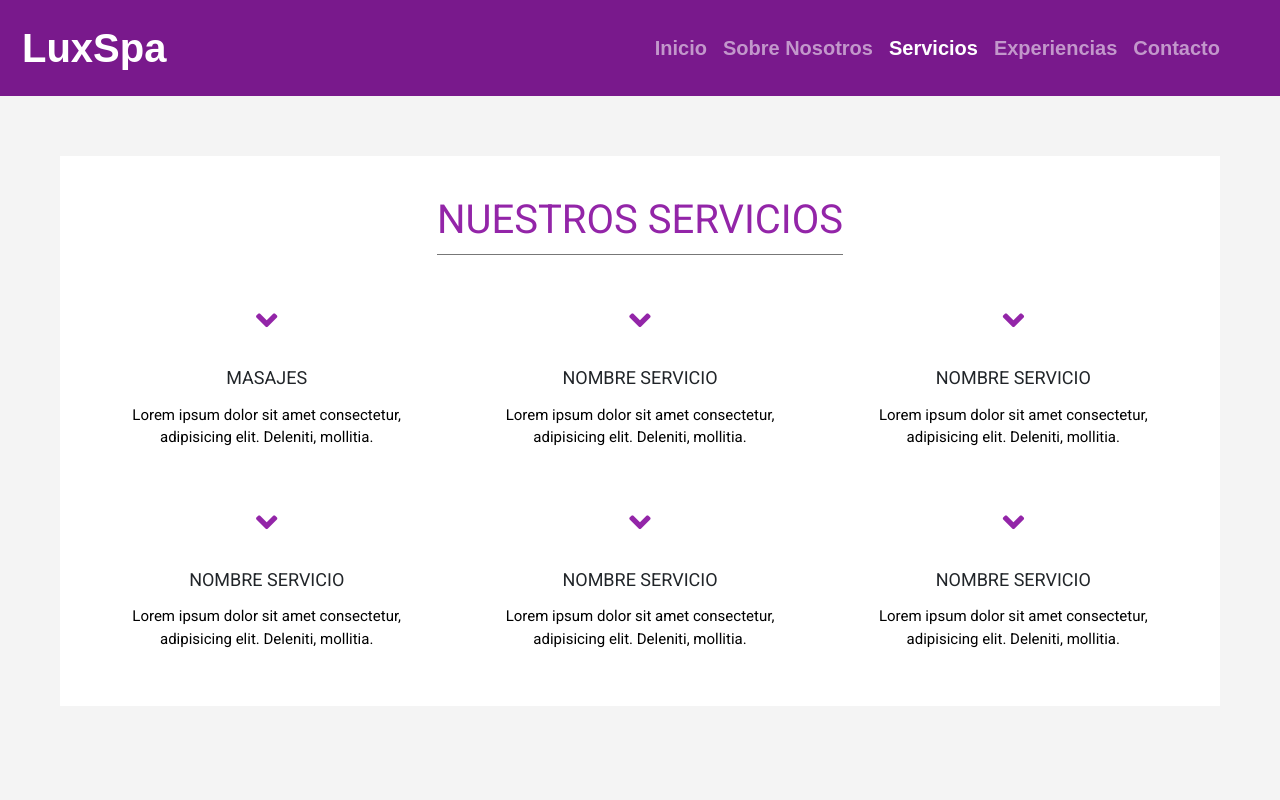
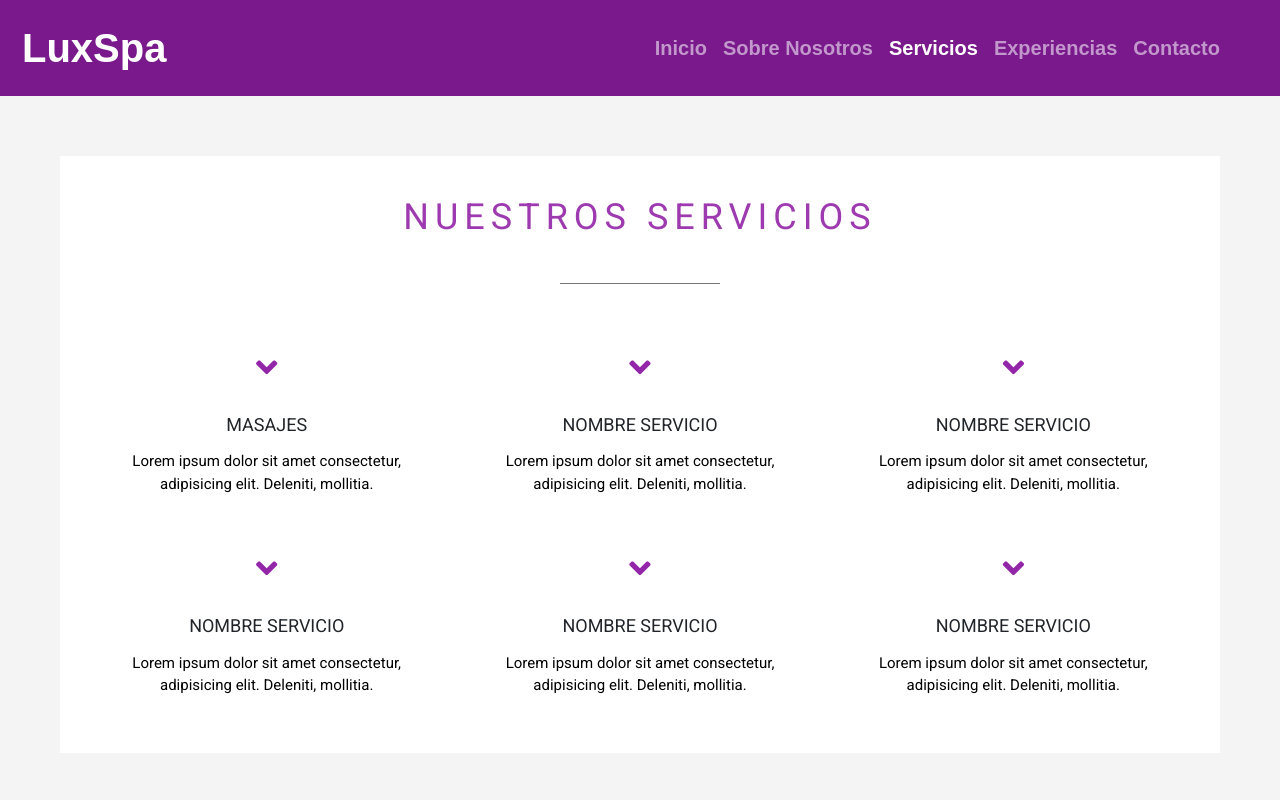
Before and after one commit to Meld26/Proyecto2, a plain HTML site: page servicios.html in a window 1280 px wide. Shown: the top 800 px of the page. Drawn offline with nearby package versions, Linux system fonts and the light colour scheme.

Commit message:
modificaciones extra (servicios)

```diff
--- a/servicios.html
+++ b/servicios.html
@@ -46,6 +46,8 @@
  <main class="pageContent mainServicios">
   <div class="servicios">
     <h1 class="h1Servicios">Nuestros Servicios</h1>
+    <div class="borderServicios"></div>
+
 
     <div class="cen">
 
--- a/style.css
+++ b/style.css
@@ -384,10 +384,20 @@ footer {
     color: #9325a8;
     display: inline-block;
     text-transform: uppercase;
-    border-bottom: 1.5px solid #777; /*sirve para subrayar*/
     padding-bottom: 10px;
     margin-top: 40px;
+    font-size: 36px;
+    letter-spacing: 6px;
+    opacity: 0.9;
 }
+
+.borderServicios {
+    width: 160px;
+    height: 0.5px;
+    background: #777;
+    margin: 26px auto;
+}
+
 .cen{
     max-width: 1200px;
     margin: auto;
@@ -462,6 +472,7 @@ footer {
     margin: auto;
     overflow: hidden;
     padding: 0 20px;
+    margin-top: 40px;
 }
 
 .row {
```
